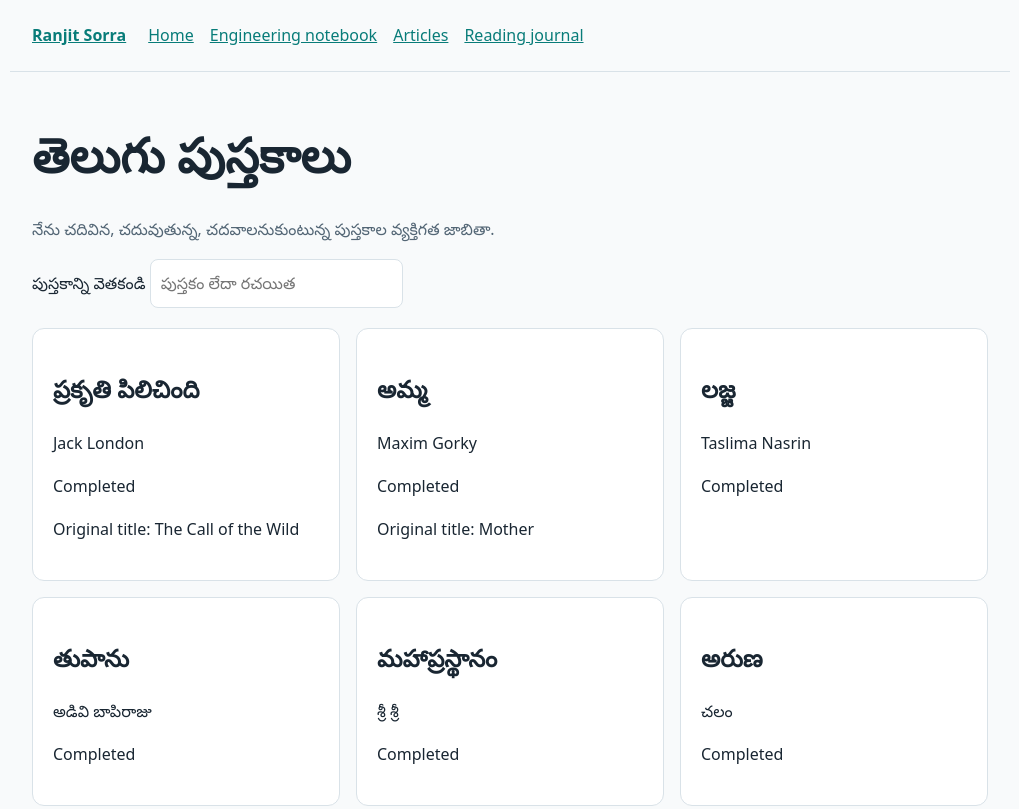
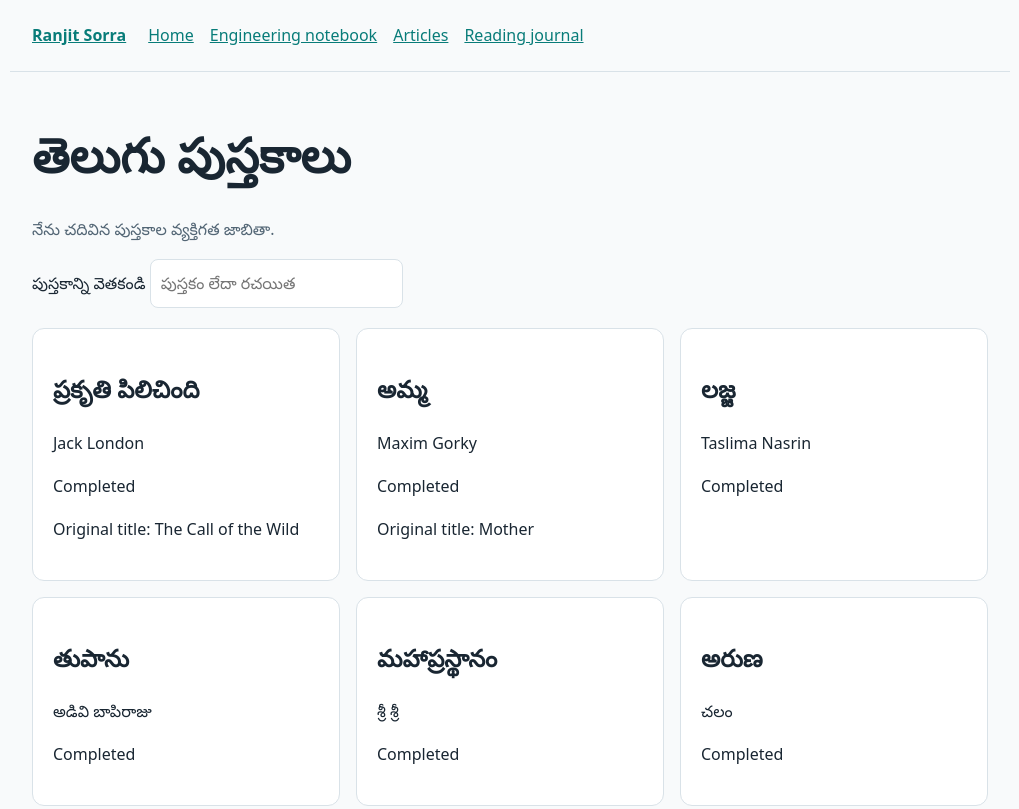
Before and after one commit to ranjitsorra/ranjitsorra.github.io, a plain HTML site: page books/telugu/index.html in a window 1280 px wide. Shown: the top 809 px of the page, without its empty margins (130-1149 px from the left). Drawn offline with Linux system fonts and the light colour scheme.

Commit message:
Refine books/telugu/index.html

```diff
--- a/books/telugu/index.html
+++ b/books/telugu/index.html
@@ -1 +1 @@
-<!doctype html><html lang="en"><head><meta charset="utf-8"><meta name="viewport" content="width=device-width,initial-scale=1"><meta name="description" content="Telugu reading journal"><title>తెలుగు పుస్తకాలు | Ranjit Sorra</title><link rel="stylesheet" href="/assets/site.css"></head><body><header><strong><a href="/">Ranjit Sorra</a></strong><nav><a href="/">Home</a><a href="/engineering/">Engineering notebook</a><a href="/articles/">Articles</a><a href="/books/">Reading journal</a></nav></header><main><h1 lang="te">తెలుగు పుస్తకాలు</h1><p class="intro" lang="te">నేను చదివిన, చదువుతున్న, చదవాలనుకుంటున్న పుస్తకాల వ్యక్తిగత జాబితా.</p><label>పుస్తకాన్ని వెతకండి <input id="q" placeholder="పుస్తకం లేదా రచయిత"></label><div id="books" class="grid" style="margin-top:20px"></div></main><footer>Independent technical work and personal reading notes. Employer confidential information is not published.</footer><script>const file='/data/books-telugu.json';</script><script src="/assets/books.js"></script></body></html>
+<!doctype html><html lang="en"><head><meta charset="utf-8"><meta name="viewport" content="width=device-width,initial-scale=1"><meta name="description" content="Telugu reading journal"><title>తెలుగు పుస్తకాలు | Ranjit Sorra</title><link rel="stylesheet" href="/assets/site.css"></head><body><header><strong><a href="/">Ranjit Sorra</a></strong><nav><a href="/">Home</a><a href="/engineering/">Engineering notebook</a><a href="/articles/">Articles</a><a href="/books/">Reading journal</a></nav></header><main><h1 lang="te">తెలుగు పుస్తకాలు</h1><p class="intro" lang="te">నేను చదివిన పుస్తకాల వ్యక్తిగత జాబితా.</p><label>పుస్తకాన్ని వెతకండి <input id="q" placeholder="పుస్తకం లేదా రచయిత"></label><div id="books" class="grid" style="margin-top:20px"></div></main><footer>Independent technical work and personal reading notes. Employer confidential information is not published.</footer><script>const file='/data/books-telugu.json';</script><script src="/assets/books.js"></script></body></html>
```
